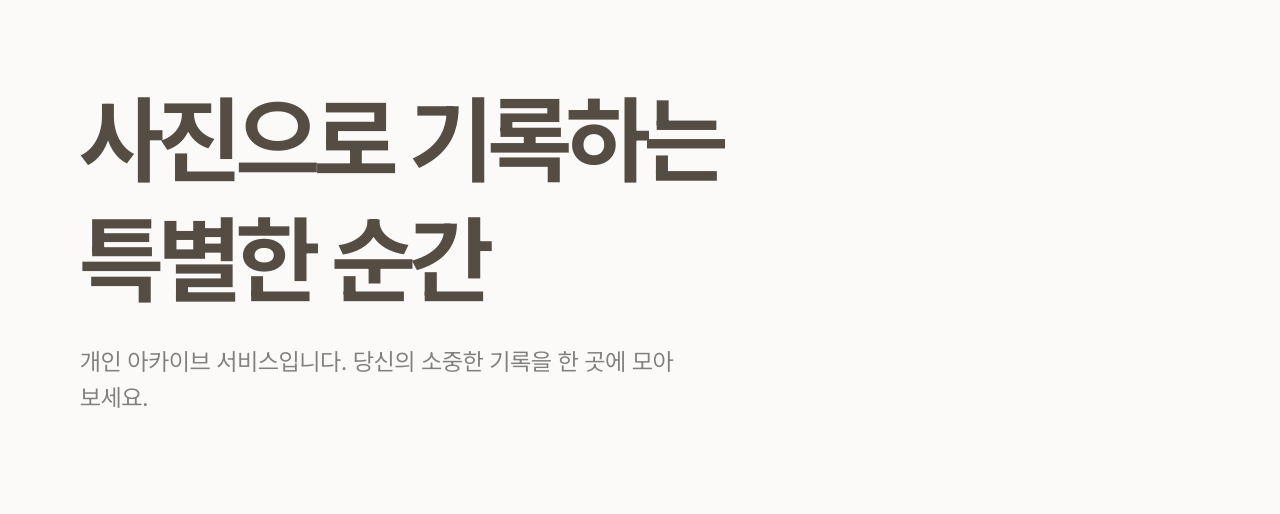
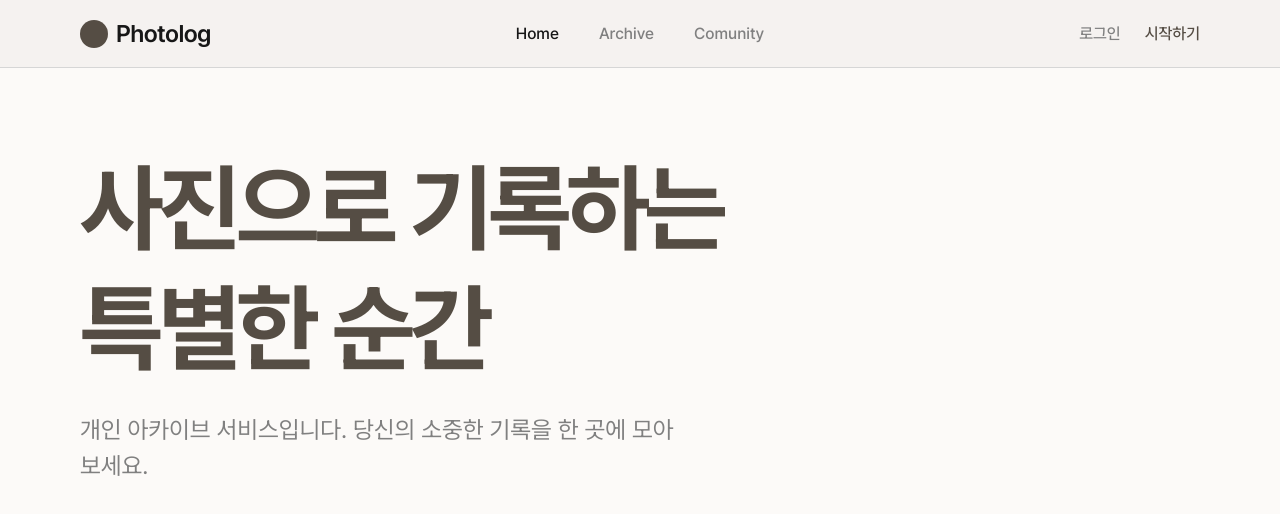
Before and after one commit to hyobin28/photolog, a Next.js app: page / in a window 1280 px wide. Shown: the top 514 px of the page. Built offline with nearby package versions, Linux system fonts and the light colour scheme.

Commit message:
feat: Header 생성

```diff
--- a/package.json
+++ b/package.json
@@ -9,6 +9,7 @@
     "lint": "eslint"
   },
   "dependencies": {
+    "lucide-react": "^0.563.0",
     "next": "16.1.3",
     "react": "19.2.3",
     "react-dom": "19.2.3"
--- /dev/null
+++ b/src/app/components/Header.tsx
@@ -0,0 +1,57 @@
+import Link from 'next/link'
+
+import { Menu } from 'lucide-react'
+
+const Header = () => {
+  return (
+    <header className="relative w-full h-17 flex items-center justify-between px-main bg-header border-b border-border">
+      {/* 로고 */}
+      <Link href="/" className="flex items-center gap-2">
+        <div className="w-7 h-7 rounded-full bg-brand" />
+        <span className="text-b-24 font-semibold tracking-tight">Photolog</span>
+      </Link>
+
+      {/* 데스크탑 메뉴 */}
+      <nav className="hidden lg:flex gap-10 absolute left-1/2 -translate-x-1/2 text-secondary font-medium">
+        <Link href="/" className="text-primary">
+          Home
+        </Link>
+        <Link href="/archive" className="hover:text-primary transition-colors">
+          Archive
+        </Link>
+        <Link
+          href="/community"
+          className="hover:text-primary transition-colors"
+        >
+          Comunity
+        </Link>
+      </nav>
+
+      {/* 3. 오른쪽 버튼 (데스크탑에서는 로그인/시작, 모바일은 햄버거) */}
+      <div className="flex items-center gap-6">
+        {/* 데스크탑 전용 버튼 */}
+        <div className="hidden lg:flex items-center gap-6 font-medium">
+          <Link
+            href="/login"
+            className="text-secondary hover:text-primary transition-colors"
+          >
+            로그인
+          </Link>
+          <Link
+            href="/signup"
+            className="text-brand hover:opacity-80 transition-opacity"
+          >
+            시작하기
+          </Link>
+        </div>
+
+        {/* 모바일 아이콘 */}
+        <button className="lg:hidden text-primary">
+          <Menu className="w-6 h-6" />
+        </button>
+      </div>
+    </header>
+  )
+}
+
+export default Header
--- a/src/app/globals.css
+++ b/src/app/globals.css
@@ -7,6 +7,7 @@
 
   --color-text-primary: #171717;
   --color-text-secondary: #808080;
+  --color-border: #d6d6d6;
 
   /* 모바일 여백 */
   --spacing-main: 1.5rem;
@@ -25,7 +26,7 @@
   --color-header: var(--color-header);
   --color-primary: var(--color-text-primary);
   --color-secondary: var(--color-text-secondary);
-
+  --color-border: var(--color-border);
   --text-h-96: 6rem;
   --text-h-64: 4rem;
   --text-b-32: 2rem;
--- a/src/app/layout.tsx
+++ b/src/app/layout.tsx
@@ -1,6 +1,7 @@
 import type { Metadata } from 'next'
 import localFont from 'next/font/local'
 
+import Header from './components/Header'
 import './globals.css'
 
 const pretendard = localFont({
@@ -22,7 +23,10 @@ export default function RootLayout({
 }>) {
   return (
     <html lang="ko" className={pretendard.variable}>
-      <body className={`${pretendard.className} antialiased`}>{children}</body>
+      <body className={`${pretendard.className} antialiased`}>
+        <Header />
+        {children}
+      </body>
     </html>
   )
 }
```
Also changed, not shown: 1 other file (tests, documents, lock files or other folders).
